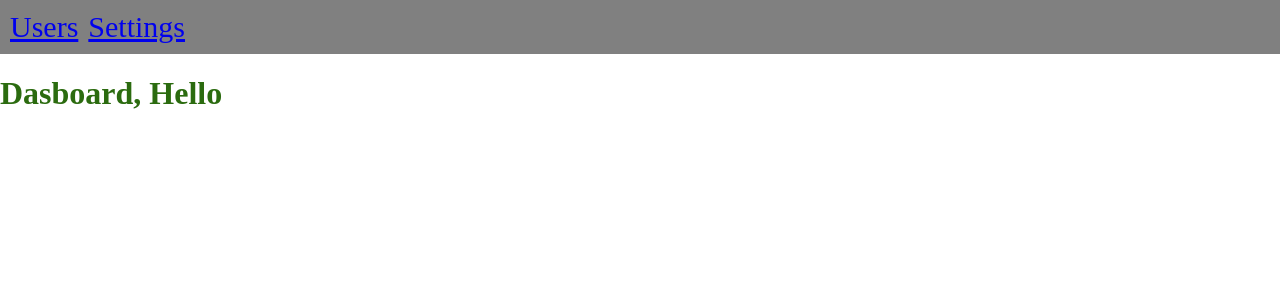
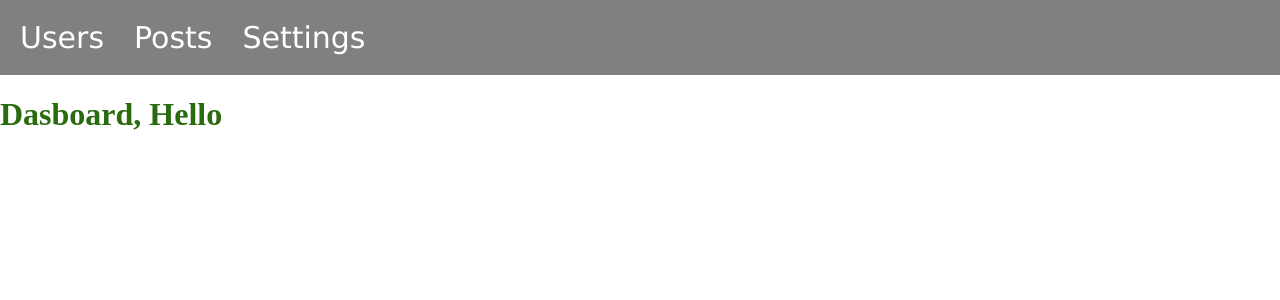
Before and after one commit to AnnGolovina/HW_dashboard, a React (Create React App) app: page /dashboard in a window 1280 px wide. Shown: the top 300 px of the page. Built offline with nearby package versions, Linux system fonts and the light colour scheme.

Commit message:
HW posts component

```diff
--- a/src/components/shared/Link.tsx
+++ b/src/components/shared/Link.tsx
@@ -1,7 +1,15 @@
-import React from 'react'
+import { Link } from "react-router-dom";
+import styled from "styled-components";
 
-export const Link = () => {
-  return (
-	<div>Link</div>
-  )
-}
+export const StyledLink = styled(Link)`
+  margin: 10px;
+  font-size: 30px;
+  text-decoration: none;
+  color: white;
+  font-family: 'Lucida Sans', 'Lucida Sans Regular', 'Lucida Grande', 'Lucida Sans Unicode', Geneva, Verdana, sans-serif;
+  transition: 0.3s all;
+
+  &:hover {
+    color: black;
+  }
+`;
--- a/src/components/static/Dashboard.tsx
+++ b/src/components/static/Dashboard.tsx
@@ -2,6 +2,7 @@ import React, { useContext, useEffect } from "react";
 import { Link, Outlet, useNavigate } from "react-router-dom";
 import { FlexColumn, FlexRow } from "../shared/Flex";
 import { DashboardContext } from "../../contexts/DashboardContext";
+import { StyledLink } from "../shared/Link";
 
 export const Dashboard = () => {
   const { user } = useContext(DashboardContext)!;
@@ -10,16 +11,17 @@ export const Dashboard = () => {
 
   const dashboardLinks = [
     { link: "users", text: "Users" },
-    { link: "settings", text: "Settings" },
+    { link: "posts", text: "Posts"},
+    { link: "settings", text: "Settings" }
   ];
 
   return (
     <FlexColumn width="100%">
       <FlexRow width="100%" background="grey" gap="10px" padding="10px">
         {dashboardLinks.map(({ link, text }) => (
-          <Link style={{ fontSize: "30px" }} to={link}>
+          <StyledLink to={link}>
             {text}
-          </Link>
+          </StyledLink>
         ))}
       </FlexRow>
       <h1>Dasboard, Hello {user?.email}</h1>
--- a/src/router.tsx
+++ b/src/router.tsx
@@ -5,6 +5,7 @@ import { Dashboard } from "./components/static/Dashboard";
 import { PrivateRout } from "./components/shared/PrivateRout";
 import { Settings } from "./components/static/Settings";
 import { UsersList } from "./components/users/UsersList";
+import { PostsList } from "./components/posts/PostsList";
 
 export const router = createBrowserRouter([
   {
@@ -24,6 +25,7 @@ export const router = createBrowserRouter([
     ),
     children: [
       { path: "users", element: <UsersList /> },
+      { path: "posts", element: <PostsList /> },
       {
         path: "settings",
         element: <Settings />,
```
